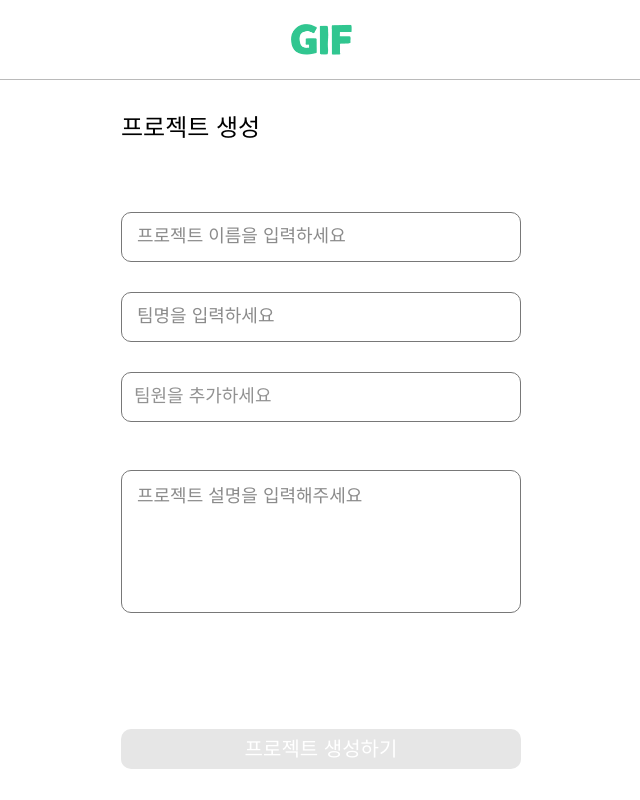
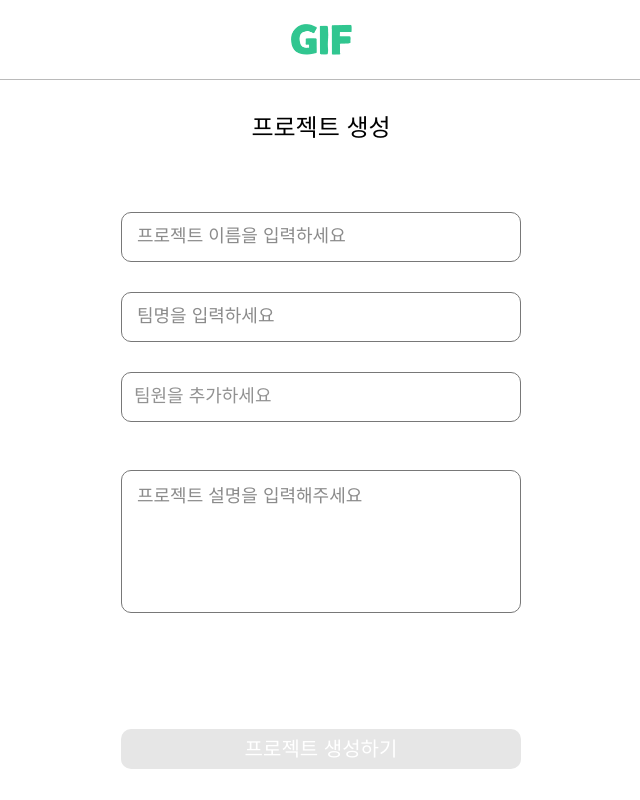
Before and after one commit to VOID-GSM/GIF_Client, a Next.js app: page /projectSetup in a window 1280 px wide. Shown: the whole page, without its empty margins (319-959 px from the left). Built offline with nearby package versions, Linux system fonts and the light colour scheme.

Commit message:
style: 수정 디자인된 적용

```diff
--- a/src/view/projectSetup/ui/ProjectSetupView.tsx
+++ b/src/view/projectSetup/ui/ProjectSetupView.tsx
@@ -32,7 +32,7 @@ export default function ProjectSetup() {
   return (
     <div className="flex flex-col items-center justify-center min-h-[calc(100vh-80px)]">
       <form>
-        <p className="text-2xl font-medium mb-[68px]">프로젝트 생성</p>
+        <p className="flex justify-center text-2xl font-medium mb-[68px]">프로젝트 생성</p>
         <div className="flex flex-col gap-[30px] w-[400px]">
           <Input
             placeholder="프로젝트 이름을 입력하세요"
```
